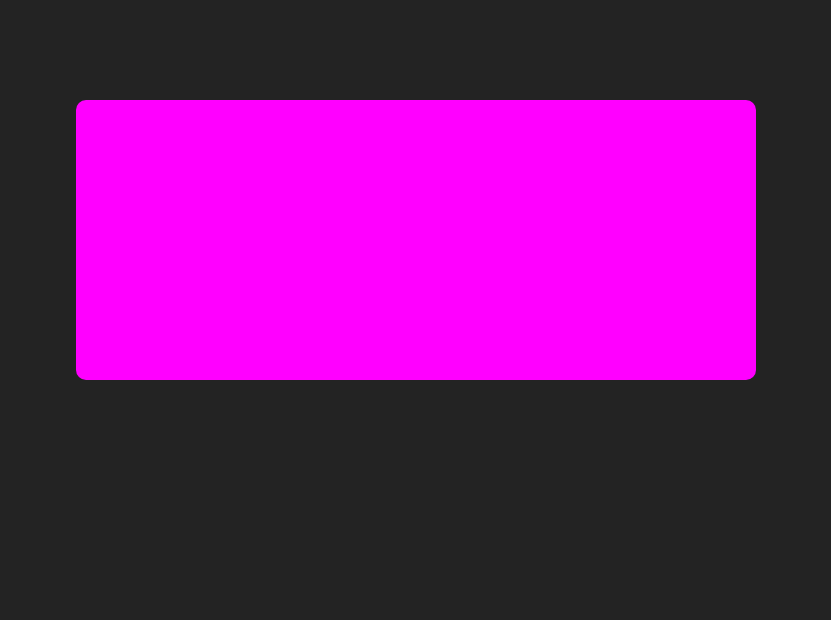
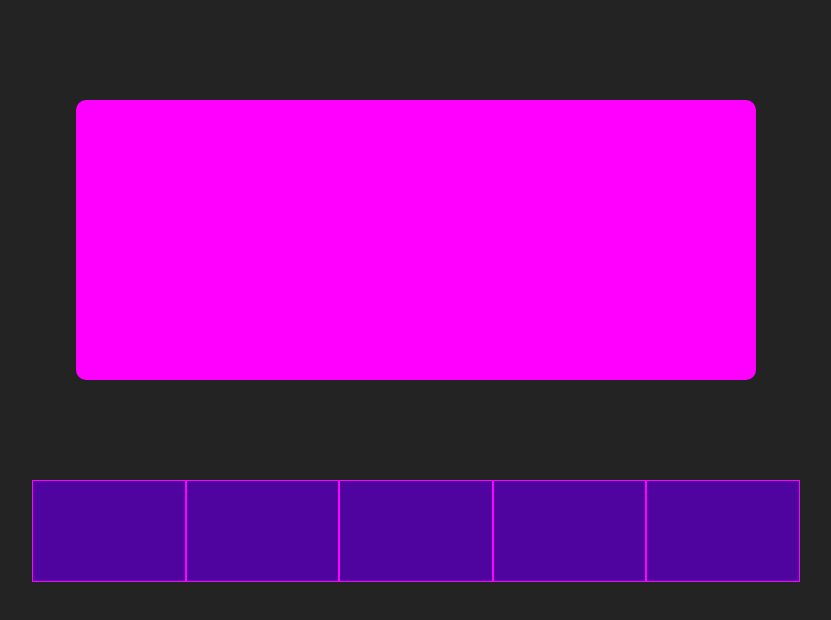
Before and after one commit to danimen81/clase-nivelacion-4, a plain HTML site: page ejercicio1.html in a window 1280 px wide. Shown: the whole page, without its empty margins (224-1055 px from the left). Drawn offline with Linux system fonts and the light colour scheme.

Commit message:
correcciones de contenido

```diff
--- a/assets/css/ejercicio1.css
+++ b/assets/css/ejercicio1.css
@@ -17,3 +17,17 @@
     padding: 20px;
     cursor:pointer;
 }
+
+.container-boxes{
+    display:flex;
+    margin:auto;
+    width: 60%;
+}
+.haciaejercicio{
+    margin-top: 100px;
+    width: 25%;
+    height:100px;
+    background-color: rgb(79, 4, 160);
+    border: 1px solid rgb(255, 0, 255);
+    cursor:pointer;
+}
--- a/ejercicio1.html
+++ b/ejercicio1.html
@@ -9,7 +9,16 @@
 </head>
 <body>
     <main class="background-color container ejercicio1">
-        <section id="content_container" class="content-container"></section>
+        <section id="content_container" class="content-container">
+
+        </section>
+        <section class="container-boxes">
+            <div class="haciaejercicio"></div>
+            <div class="haciaejercicio"></div>
+            <div class="haciaejercicio"></div>
+            <div class="haciaejercicio"></div>
+            <div class="haciaejercicio"></div>
+        </section>
         <!-- <div><button id="button_next"></button></div> -->
     </main>
     <script src="./assets/js/ejercicio1.js"></script>
```
Also changed, not shown: assets/js/ejercicio2.js (+0 -7 lines), 1 other file.
